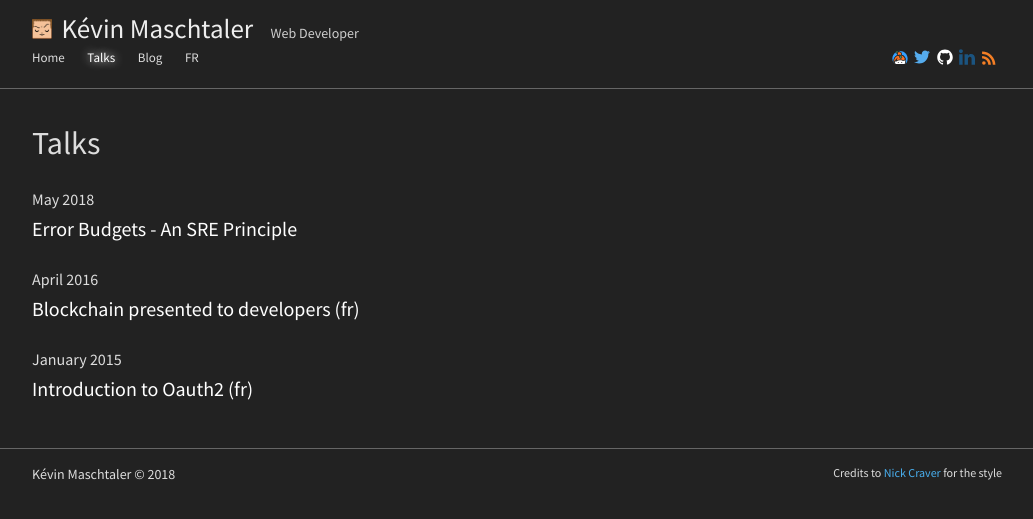
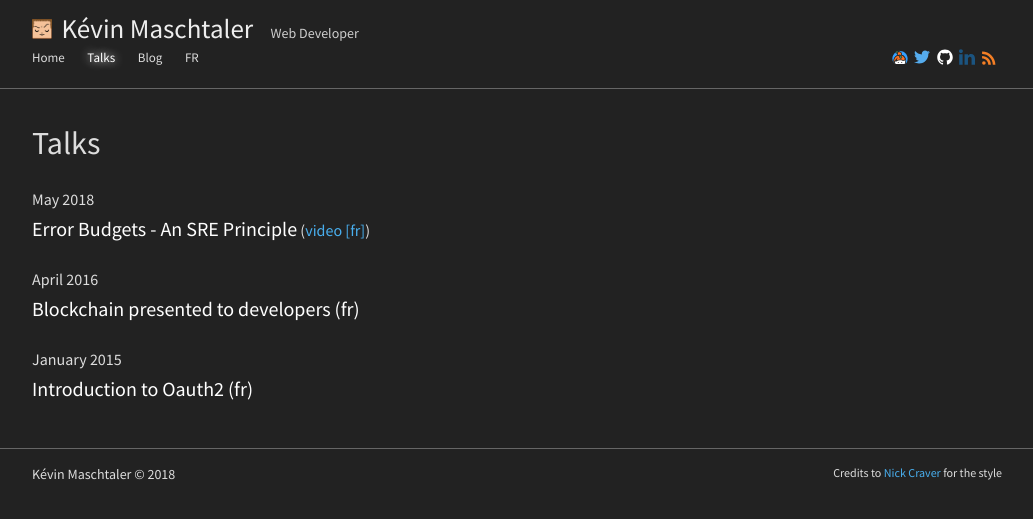
Before and after one commit to Kmaschta/kmaschta.github.io, a Jekyll site: the page built from talks/index.html, in a window 1280 px wide. Shown: the top 519 px of the page, without its empty margins (123-1156 px from the left). Built offline with Jekyll 4.4.1, drawn with Linux system fonts in a browser that asks for light colours.

Commit message:
Add video to Error Budgets talk

```diff
--- a/talks/index.html
+++ b/talks/index.html
@@ -8,7 +8,7 @@ section: talks
 		<h1>Talks</h1>
 		<ul>
 			<li style="padding-top: 20px;">May 2018</li>
-			<li><a class="post-link" href="{{ '/talks/errors-budget-sre.html' | prepend: site.baseurl }}">Error Budgets - An SRE Principle</a></li>
+			<li><a class="post-link" href="{{ '/talks/errors-budget-sre.html' | prepend: site.baseurl }}">Error Budgets - An SRE Principle</a> (<a href="https://www.youtube.com/watch?v=GxOgHgXzISc">video [fr]</a>)</li>
 			<li style="padding-top: 20px;">April 2016</li>
 			<li><a class="post-link" href="{{ '/talks/blockchain.html' | prepend: site.baseurl }}">Blockchain presented to developers (fr)</a></li>
 			<li style="padding-top: 20px;">January 2015</li>
```
